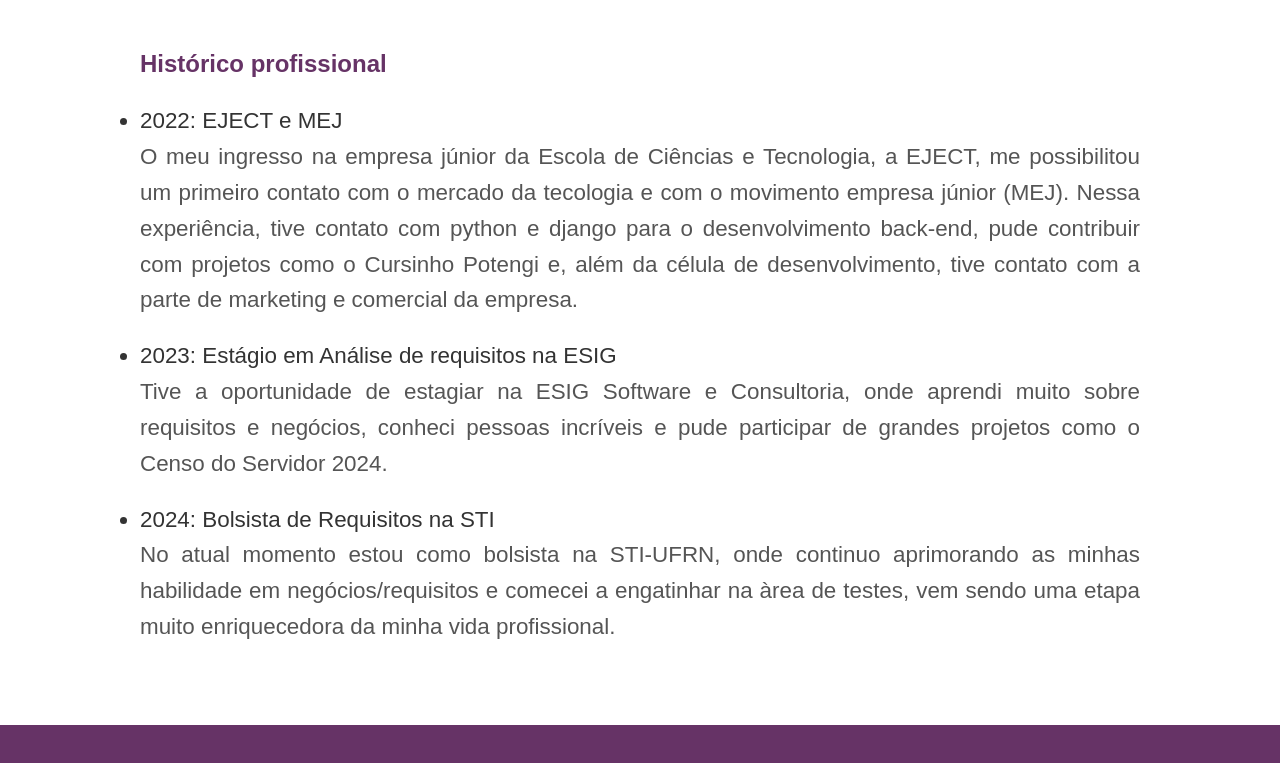
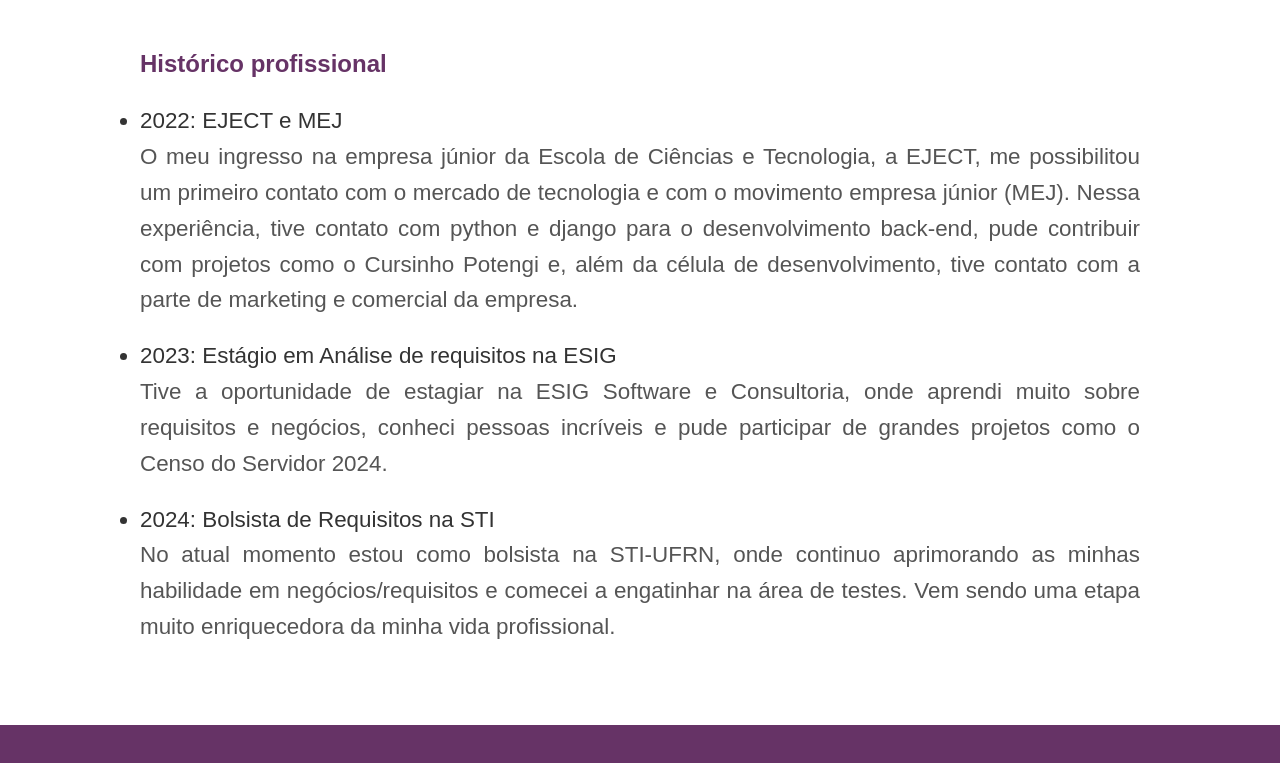
Before and after one commit to jpspaiva/desafio_include, a plain HTML site: page index.html in a window 1280 px wide. Shown: the part 3080-3843 px from the top of the page. Drawn offline with Linux system fonts and the light colour scheme.

Commit message:
fix: ajustes

```diff
--- a/index.html
+++ b/index.html
@@ -93,7 +93,7 @@
                 <ul>
                     <li>
                         2022: EJECT e MEJ
-                        <p>O meu ingresso na empresa júnior da Escola de Ciências e Tecnologia, a EJECT, me possibilitou um primeiro contato com o mercado da tecologia e com o movimento empresa júnior (MEJ). Nessa experiência, tive contato com python e django para o desenvolvimento back-end, pude contribuir com projetos como o Cursinho Potengi e, além da célula de desenvolvimento, tive contato com a parte de marketing e comercial da empresa.
+                        <p>O meu ingresso na empresa júnior da Escola de Ciências e Tecnologia, a EJECT, me possibilitou um primeiro contato com o mercado de tecnologia e com o movimento empresa júnior (MEJ). Nessa experiência, tive contato com python e django para o desenvolvimento back-end, pude contribuir com projetos como o Cursinho Potengi e, além da célula de desenvolvimento, tive contato com a parte de marketing e comercial da empresa.
                         </p>
                     </li>
                     <li>
@@ -103,7 +103,7 @@
                     </li>
                     <li>
                         2024: Bolsista de Requisitos na STI
-                        <p>No atual momento estou como bolsista na STI-UFRN, onde continuo aprimorando as minhas habilidade em negócios/requisitos e comecei a engatinhar na àrea de testes, vem sendo uma etapa muito enriquecedora da minha vida profissional.
+                        <p>No atual momento estou como bolsista na STI-UFRN, onde continuo aprimorando as minhas habilidade em negócios/requisitos e comecei a engatinhar na área de testes. Vem sendo uma etapa muito enriquecedora da minha vida profissional.
                         </p>
                     </li>
                 </ul>
```
